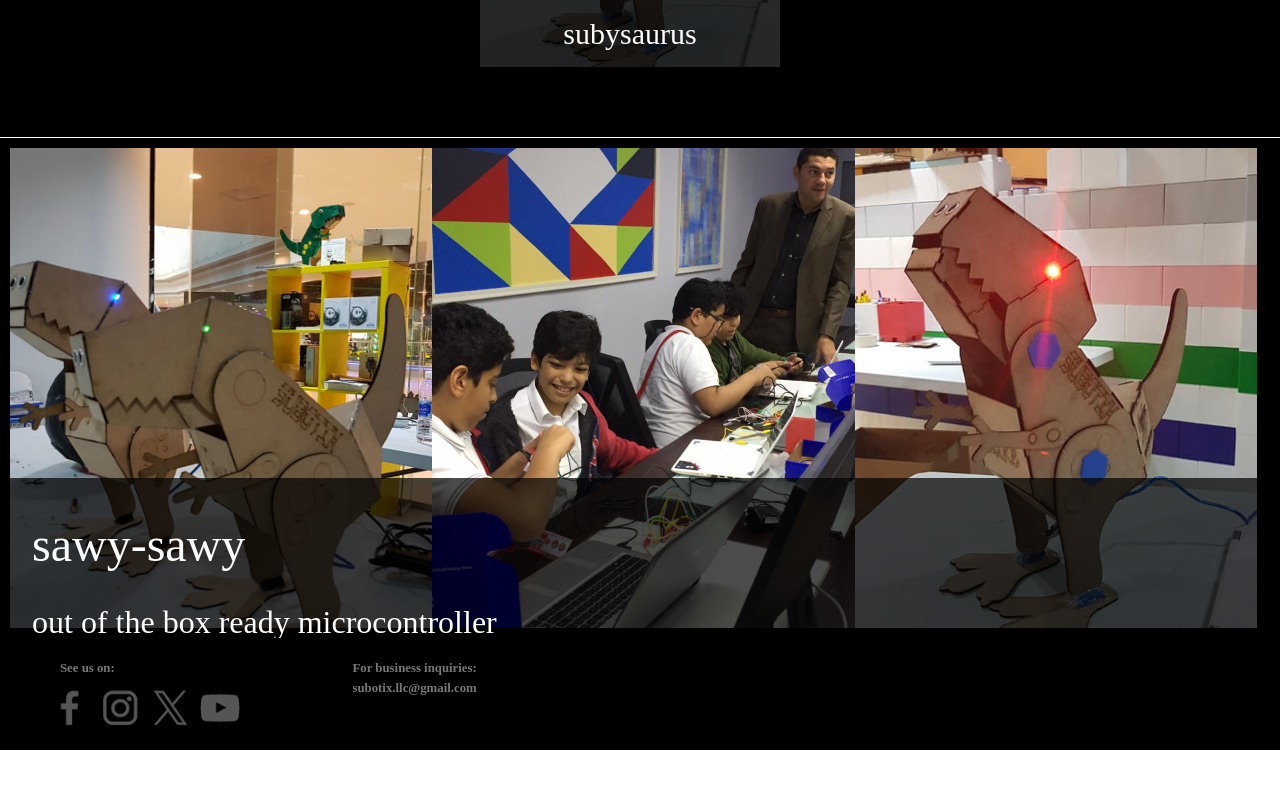
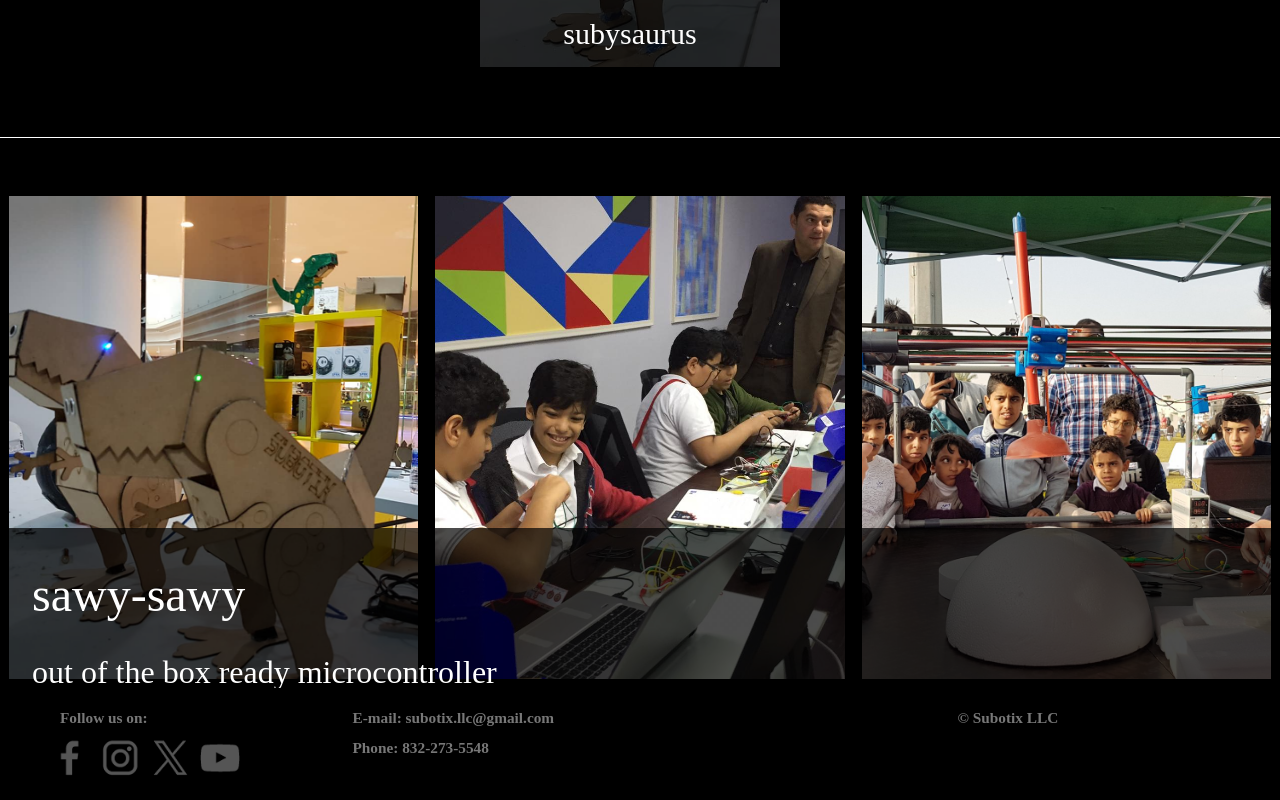
Before and after one commit to Matteo-Y/Subotix_site_legacy, a React (Create React App) app: page /#/ in a window 1280 px wide. Shown: the part 1886-2686 px from the top of the page. Before the commit the page ends 2636 px from the top, so only its background shows below. Built offline with nearby package versions, Linux system fonts and the light colour scheme; a web font is replaced by a local one.

Commit message:
footer update

```diff
--- a/src/modules/Footer.js
+++ b/src/modules/Footer.js
@@ -3,7 +3,7 @@ import { SOCIALS } from "../App"
 export default function Footer() {
     return (<div id="footer">
         <div id="footer-links">
-            <p style={{paddingLeft: "10px", marginBottom: "10px"}}>See us on: <br/></p>
+            <p style={{paddingLeft: "10px", marginBottom: "10px"}}>Follow us on: <br/></p>
             <a style={{marginRight: "10px"}} href={SOCIALS.facebook}  target="_blank" rel="noreferrer noopener"><img className="footer-icon" src={require("../res/pictures/ui/FB-logo.webp")} alt="facebook"/></a>
             <a style={{marginRight: "10px"}} href={SOCIALS.instagram} target="_blank" rel="noreferrer noopener"><img className="footer-icon" src={require("../res/pictures/ui/INSTA-logo.webp")} alt="instagram"/></a>
             <a style={{marginRight: "10px"}} href={SOCIALS.x}         target="_blank" rel="noreferrer noopener"><img className="footer-icon" src={require("../res/pictures/ui/X-logo.webp")} alt="instagram"/></a>
@@ -11,12 +11,15 @@ export default function Footer() {
         </div>
         <div id="individual-info">
             <p>
-                For business inquiries:<br/>
-                subotix.llc@gmail.com<br/>
+                E-mail: subotix.llc@gmail.com
+            </p>
+            <br/>
+            <p>
+                Phone: 832-273-5548
             </p>
         </div>
         <div id="misc-info">
-
+            <p>© Subotix LLC</p>
         </div>
     </div>)
 }
--- a/src/modules/InDevelopment.js
+++ b/src/modules/InDevelopment.js
@@ -4,8 +4,8 @@ export default function InDevelopment() {
 
     return <>
         <div style={{padding: "8rem 0 8rem 0", marginTop: "50px", flexDirection: "column"}} className="section">
-            <h3 style={{color: "black", textAlign: "center"}}>page is currently being developed</h3>
-            <a style={{color: "black", textDecoration: "none", fontSize: "3rem", textAlign: "center"}} href={BASE_PATH}>home</a>
+            <h3 style={{color: "black", textAlign: "center"}}>page is in development</h3>
+            <a style={{color: "black", textDecoration: "none", fontSize: "3rem", textAlign: "center"}} href={BASE_PATH}>return to homepage</a>
         </div>
     </>
 }
--- a/src/modules/Landing.js
+++ b/src/modules/Landing.js
@@ -25,14 +25,14 @@ export default function Landing() {
             </div>
             <a id="sawy-section" className="section" href={"#" + SAWY_PATH}>
                 <div style={{display: "flex", flexDirection: "row", width: "100%"}}>
-                    <div style={{display: "flex", flexDirection: "collumn", width: "33%"}}>
+                    <div style={{display: "flex", flexDirection: "collumn", flex: "1 1 0"}}>
                         <img className="sawy-image" src={require("../res/pictures/gallery/3.jpg")} alt=""/>
                     </div>
-                    <div style={{display: "flex", flexDirection: "collumn", width: "33%"}}>
+                    <div style={{display: "flex", flexDirection: "collumn", flex: "1 1 0"}}>
                         <img className="sawy-image" src={require("../res/pictures/gallery/40.jpg")} alt=""/>
                     </div>
-                    <div style={{display: "flex", flexDirection: "collumn", width: "33%"}}>
-                        <img className="sawy-image" src={require("../res/pictures/gallery/5.jpg")} alt=""/>
+                    <div style={{display: "flex", flexDirection: "collumn", flex: "1 1 0"}}>
+                        <img className="sawy-image" src={require("../res/pictures/gallery/61.jpg")} alt=""/>
                     </div>
                 </div>
                 <div id="sawy-infobar">
--- a/src/styles/App.css
+++ b/src/styles/App.css
@@ -295,6 +295,7 @@ button.dropdown-toggle:hover .dropdown-toggle {
   margin: 0;
   padding: 0;
   line-height: 1.25rem;
+  font-size: 1.7em;
 }
 
 #footer-links {
@@ -312,14 +313,6 @@ button.dropdown-toggle:hover .dropdown-toggle {
 
 #misc-info {
   flex: 1 1 0;
-}
-
-#freepik-attr {
-  color: #777;
-  margin: 0;
-}
-#freepik-attr :visited {
-  color: #777;
 }
 
 .section {
@@ -365,9 +358,9 @@ button.dropdown-toggle:hover .dropdown-toggle {
 .sawy-image {
   -o-object-fit: cover;
      object-fit: cover;
-  width: 100%;
+  width: 96%;
   height: auto;
-  margin: 10px;
+  margin: 2%;
 }
 
 #hero-infobar {
@@ -411,6 +404,7 @@ button.dropdown-toggle:hover .dropdown-toggle {
   flex-direction: row;
   justify-content: center;
   margin-top: 1px;
+  padding-top: 50px;
   height: 500px;
 }
 
--- a/src/styles/_Footer.scss
+++ b/src/styles/_Footer.scss
@@ -11,6 +11,7 @@
         margin: 0;
         padding: 0;
         line-height: 1.25rem;
+        font-size: 1.7em;
     }
 }
 
@@ -31,11 +32,3 @@
 #misc-info {
     flex: 1 1 0;
 }
-
-#freepik-attr {
-    color: $pallette-2;
-    margin: 0;
-    :visited {
-        color: $pallette-2;
-    }
-}
--- a/src/styles/_Landing.scss
+++ b/src/styles/_Landing.scss
@@ -39,9 +39,9 @@
 
 .sawy-image {
     object-fit: cover;
-    width: 100%;
+    width: 96%;
     height: auto;
-    margin: 10px;
+    margin: 2%;
 }
 
 #hero-infobar {
@@ -85,6 +85,7 @@
     flex-direction: row;
     justify-content: center;
     margin-top: 1px;
+    padding-top: 50px;
     height: 500px
 }
 
```
Also changed, not shown: 1 other file (tests, documents, lock files or other folders).
